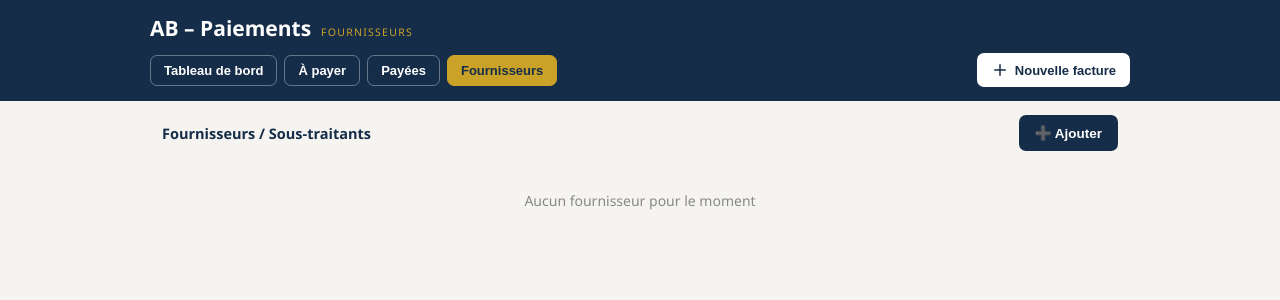
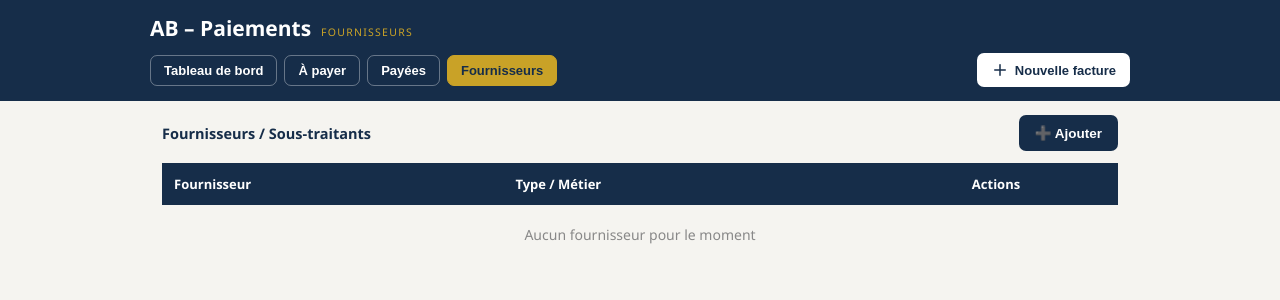
Before and after one commit to abrenov35/ab-facture, a React (Create React App) app: page / in a window 1280 px wide. Both pictures are taken after a click on the button "Fournisseurs". Shown: the top 300 px of the page. Built offline with nearby package versions, Linux system fonts and the light colour scheme.

Commit message:
Convertir les fournisseurs en tableau - remplacer les pavés par des lignes

```diff
--- a/src/AB_Paiements_FINAL.jsx
+++ b/src/AB_Paiements_FINAL.jsx
@@ -712,27 +712,38 @@ function GestionFournisseurs({ fournisseurs, onAjouter, onModifier, onSupprimer,
         </div>
       )}
 
-      <div style={{ display: 'flex', flexWrap: 'wrap', gap: '12px', overflowX: 'auto', paddingBottom: '8px' }}>
-        {fournisseurs.map(f => (
-          <div key={f.id} style={{ background: '#fff', borderRadius: '10px', padding: '13px 15px', boxShadow: '0 1px 4px rgba(22,45,73,.10)', minWidth: '200px', flex: '0 0 auto' }}>
-            <b style={{ fontSize: '15px', display: 'block', marginBottom: '6px', color: '#162D49' }}>{f.nom}</b>
-            {f.type && <div style={{ fontSize: '12px', color: '#666', marginBottom: '10px' }}>{f.type}</div>}
-            <div style={{ display: 'flex', gap: '8px' }}>
+      <div style={{ overflowX: 'auto' }}>
+        <table style={{ width: '100%', borderCollapse: 'collapse' }}>
+          <thead>
+            <tr style={{ background: '#162D49', color: '#fff' }}>
+              <th style={{ padding: '12px', textAlign: 'left', fontSize: '13px', fontWeight: 600 }}>Fournisseur</th>
+              <th style={{ padding: '12px', textAlign: 'left', fontSize: '13px', fontWeight: 600 }}>Type / Métier</th>
+              <th style={{ padding: '12px', textAlign: 'center', fontSize: '13px', fontWeight: 600 }}>Actions</th>
+            </tr>
+          </thead>
+          <tbody>
+            {fournisseurs.map((f, i) => (
+              <tr key={f.id} style={{ background: i % 2 ? '#fff' : '#FAF9F6', borderBottom: '1px solid rgba(22,45,73,.10)' }}>
+                <td style={{ padding: '12px', fontSize: '13px', fontWeight: 600, color: '#162D49' }}>{f.nom}</td>
+                <td style={{ padding: '12px', fontSize: '13px', color: '#666' }}>{f.type || '-'}</td>
+                <td style={{ padding: '12px', textAlign: 'center' }}>
                   <button
                     onClick={() => handleEdit(f)}
-                style={{ flex: 1, background: '#C9A227', color: '#162D49', border: 'none', borderRadius: '7px', padding: '8px', fontSize: '12px', fontWeight: 600, cursor: 'pointer' }}
+                    style={{ background: '#C9A227', color: '#162D49', border: 'none', borderRadius: '7px', padding: '6px 12px', marginRight: '6px', fontSize: '12px', fontWeight: 600, cursor: 'pointer' }}
                   >
                     ✎ Modifier
                   </button>
                   <button
                     onClick={() => onSupprimer(f.id)}
-                style={{ flex: 1, background: '#B3352C', color: '#fff', border: 'none', borderRadius: '7px', padding: '8px', fontSize: '12px', fontWeight: 600, cursor: 'pointer' }}
+                    style={{ background: '#B3352C', color: '#fff', border: 'none', borderRadius: '7px', padding: '6px 12px', fontSize: '12px', fontWeight: 600, cursor: 'pointer' }}
                   >
                     🗑️ Supprimer
                   </button>
-            </div>
-          </div>
+                </td>
+              </tr>
             ))}
+          </tbody>
+        </table>
       </div>
 
       {fournisseurs.length === 0 && (
```
Lines whose indentation alone changed are shown as unchanged.
